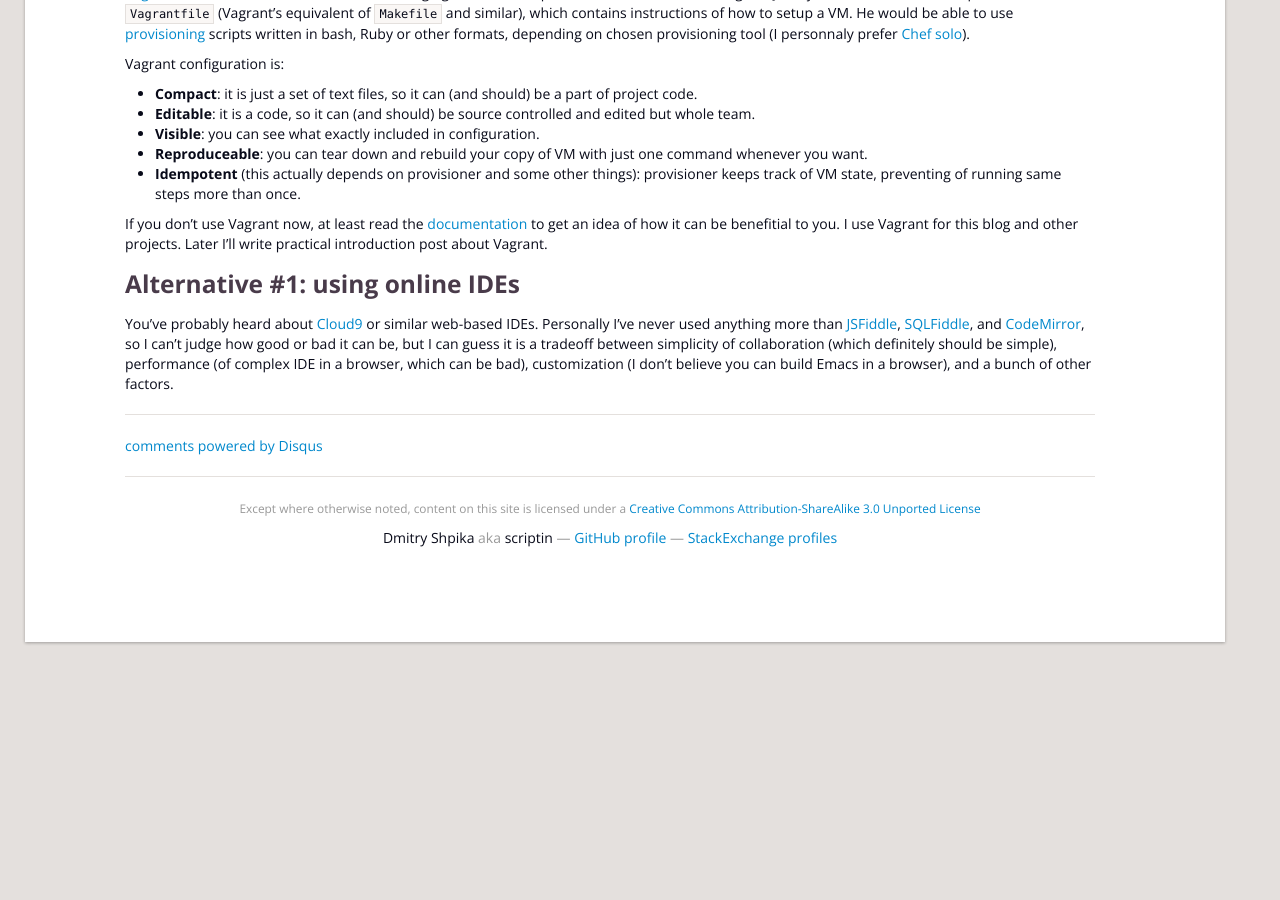
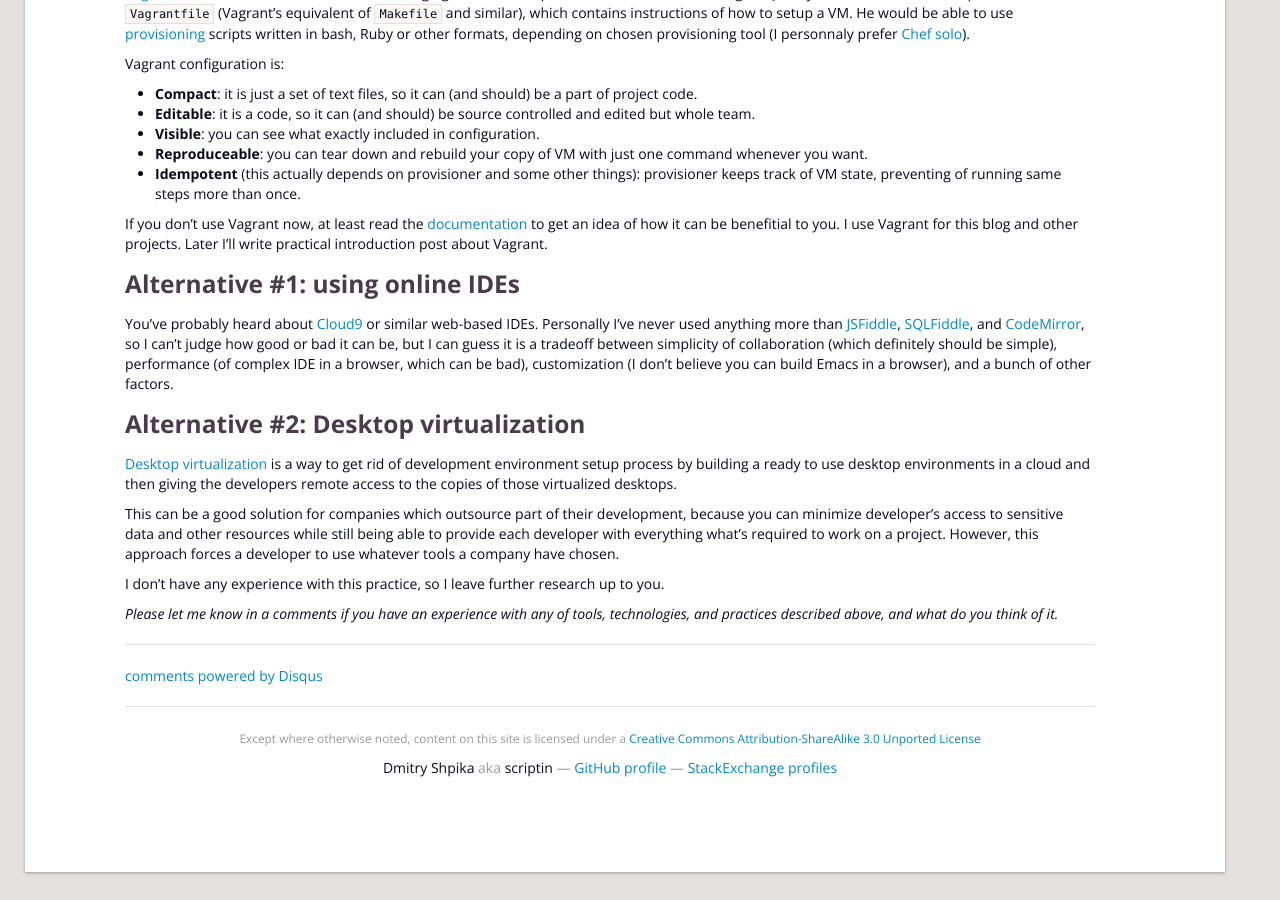
Before and after one commit to scriptin/scriptin.github.io, a Jekyll site: the page built from _posts/2013-05-07-portable-development.md, in a window 1280 px wide and 900 px high, scrolled down 1630 px. Built offline with Jekyll 4.4.1, drawn with Linux system fonts in a browser that asks for light colours; comment, search, counter and statistics services are not loaded; before the commit the page ends 2300 px from its top, so only the background shows below that.

Commit message:
Alternative 2 section and request for comments

```diff
--- a/_posts/2013-05-07-portable-development.md
+++ b/_posts/2013-05-07-portable-development.md
@@ -76,3 +76,13 @@ You've probably heard about [Cloud9][] or similar web-based IDEs. Personally I'v
 [JSFiddle]: http://jsfiddle.net/
 [SQLFiddle]: http://sqlfiddle.com/
 [CodeMirror]: http://codemirror.net/
+
+### Alternative #2: Desktop virtualization
+
+[Desktop virtualization](http://en.wikipedia.org/wiki/Desktop_virtualization) is a way to get rid of development environment setup process by building a ready to use desktop environments in a cloud and then giving the developers remote access to the copies of those virtualized desktops.
+
+This can be a good solution for companies which outsource part of their development, because you can minimize developer's access to sensitive data and other resources while still being able to provide each developer with everything what's required to work on a project. However, this approach forces a developer to use whatever tools a company have chosen.
+
+I don't have any experience with this practice, so I leave further research up to you.
+
+*Please let me know in a comments if you have an experience with any of tools, technologies, and practices described above, and what do you think of it.*
```
